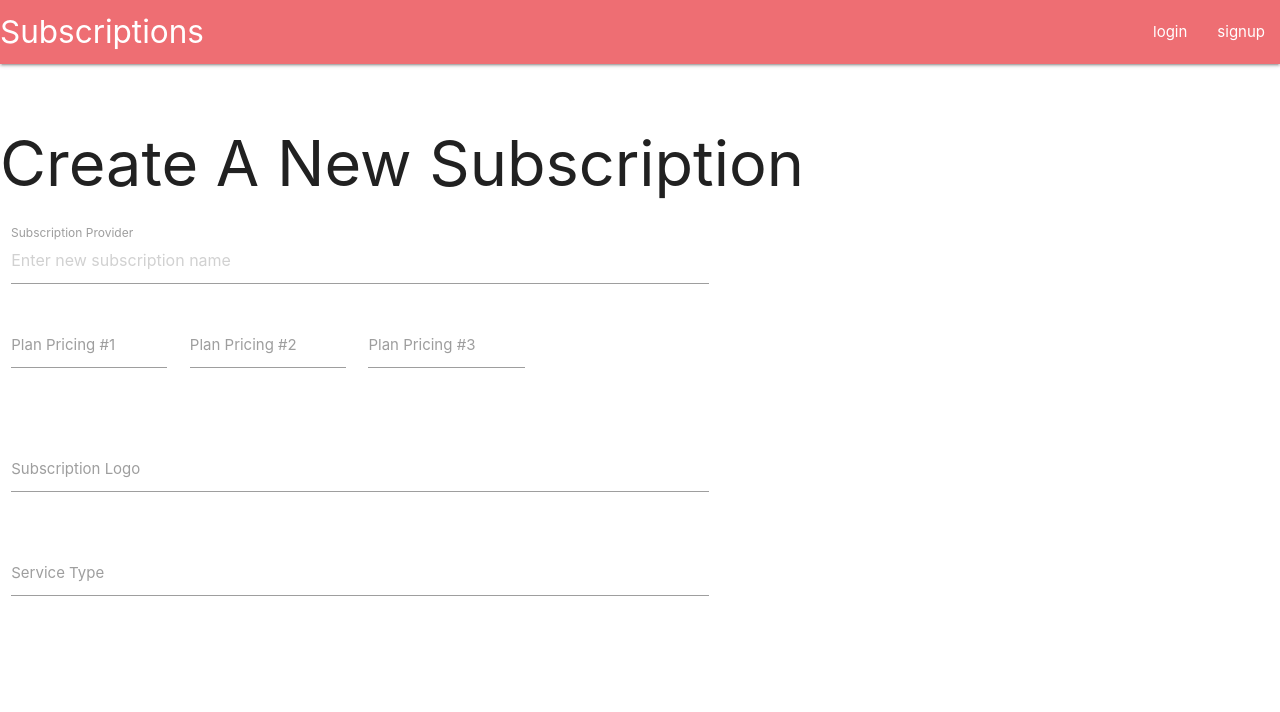
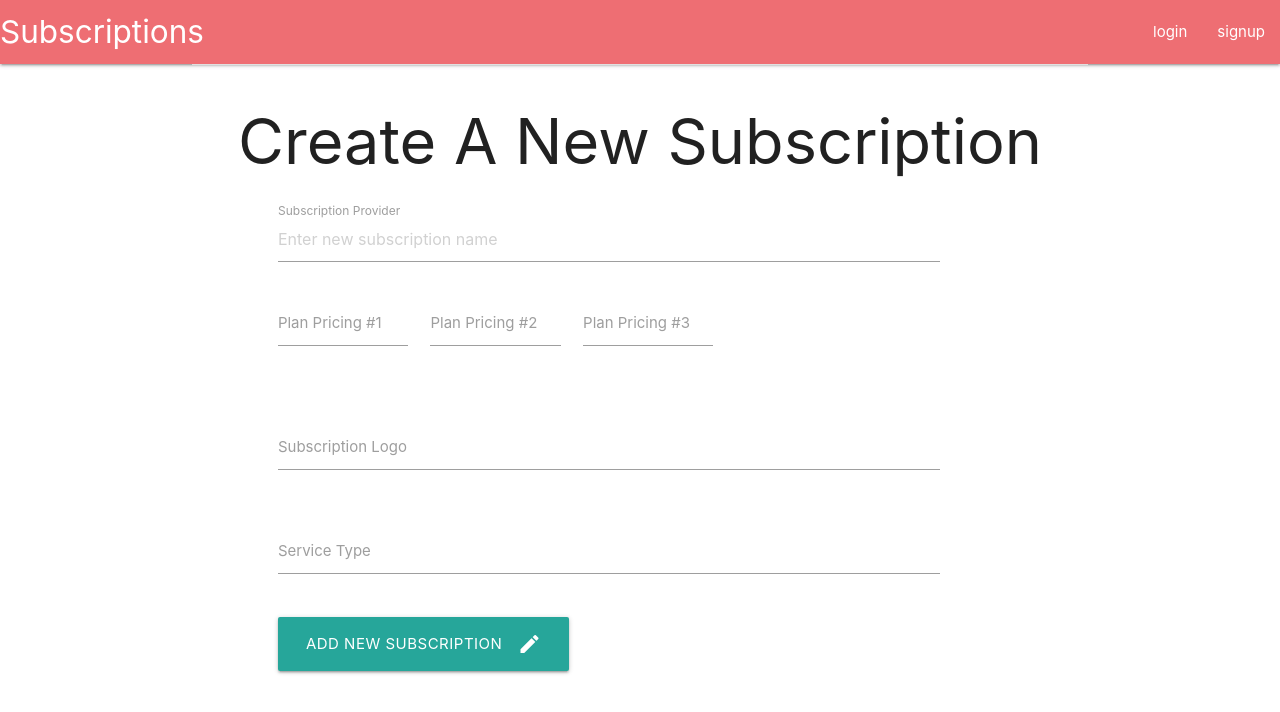
Before and after one commit to Aikeh2021/subscription-manager, a React (Create React App) app in the folder client/: page /admin/new-subscription in a window 1280 px wide. Shown: the top 712 px of the page. Built offline with nearby package versions, Linux system fonts and the light colour scheme.

Commit message:
Added some styling to center the new subscription form a little. Added a button at the bottom of the form.

```diff
--- a/client/src/components/AdminNewSub/AdminNewSub.jsx
+++ b/client/src/components/AdminNewSub/AdminNewSub.jsx
@@ -3,12 +3,14 @@ import React from "react";
 const NewSubscription = () => {
   return (
     <div>
-      <br />
-      <h1>Create A New Subscription</h1>
+
+      <div className="container">
+      <div className="divider"></div>
+      <h1 className="center-align">Create A New Subscription</h1>
       <div className="row">
-        <form className="col s9">
+        <form className="col s11 offset-m1">
           <div className="row">
-            <div className="input-field col s9">
+            <div className="input-field col s10">
               <input
                 placeholder="Enter new subscription name"
                 id="sub_name"
@@ -35,19 +37,27 @@ const NewSubscription = () => {
           </div>
           {/* Will need to edit this later to accept a url for when admin wants to add a thumbnail sized logo */}
           <div className="row">
-            <div className="input-field col s9">
+            <div className="input-field col s10">
               <input id="logo" type="text" />
               <label htmlFor="logo">Subscription Logo</label>
             </div>
           </div>
           <div className="row">
-            <div className="input-field col s9">
+            <div className="input-field col s10">
               <input id="category" type="text" />
               <label htmlFor="category">Service Type</label>
             </div>
           </div>
+          <div className="row">
+            <div className="col s9">
+            <a class="waves-effect waves-light btn-large"><i className="material-icons right">create</i>Add New Subscription</a>
+
+            </div>
+          </div>
         </form>
       </div>
+      </div>
+
     </div>
   );
 };
```
